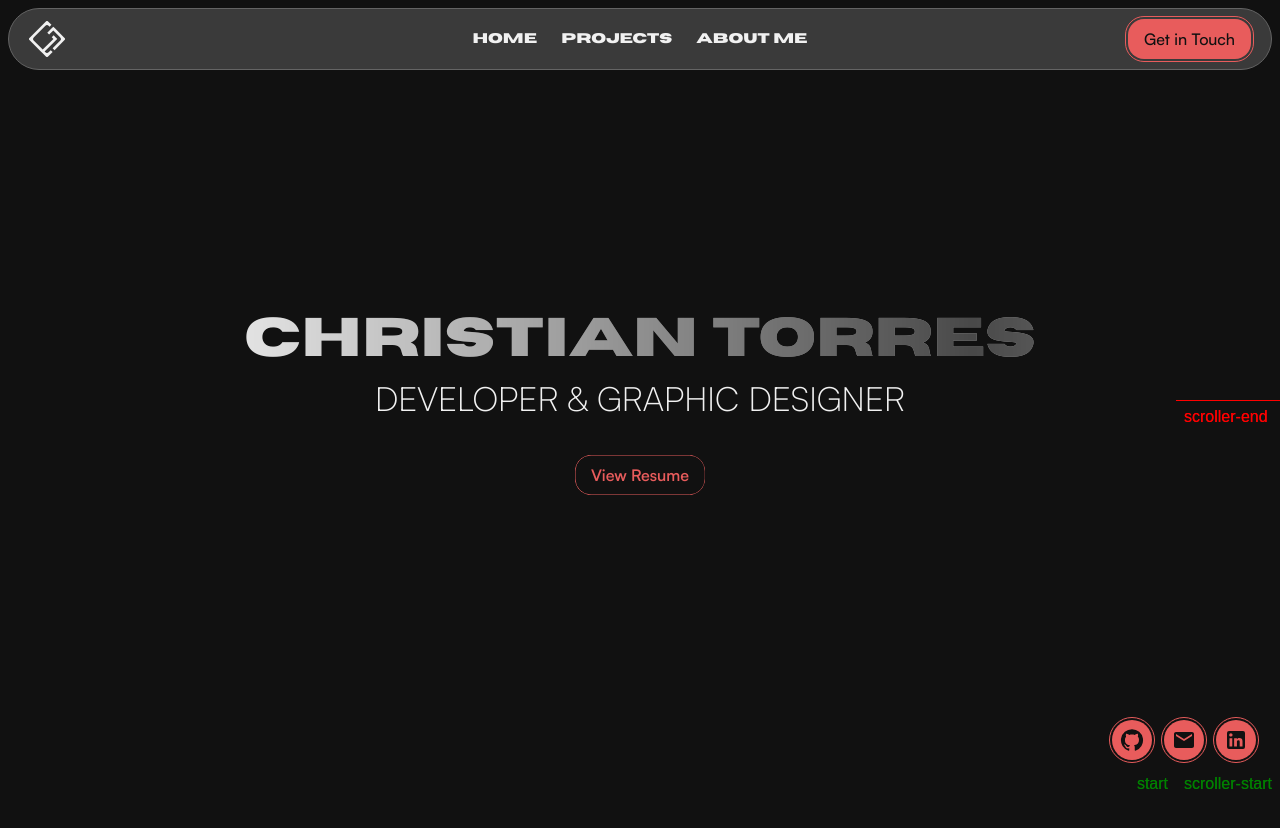
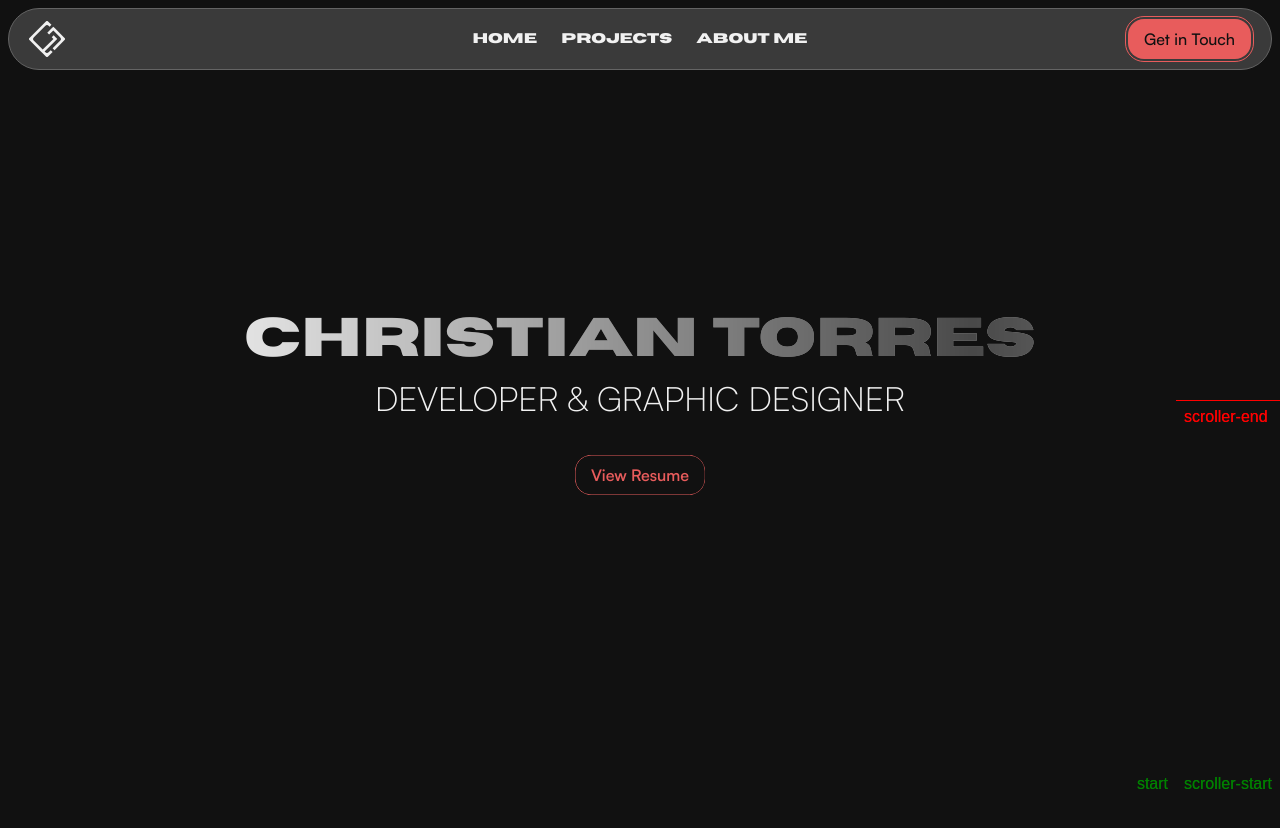
Before and after one commit to torutilla/React-Portfolio, a React (Vite) app: page / in a window 1280 px wide. Shown: the top 828 px of the page. Built offline with nearby package versions, Linux system fonts and the light colour scheme.

Commit message:
moved socials

```diff
--- a/src/sections/Hero/Hero.tsx
+++ b/src/sections/Hero/Hero.tsx
@@ -1,8 +1,6 @@
 import WipeAnimator from "../../components/animator/WipeAnimator.tsx";
 import OutlineButton from "../../components/common/buttons/OutlineButton.tsx";
-import FillButton from "../../components/common/buttons/FillButton.tsx";
 import HeroTitle from "../../components/common/texts/HeroTitle.tsx";
-import { Email, GitHub, LinkedIn } from "@mui/icons-material";
 
 function Hero() {
   return (
@@ -23,20 +21,6 @@ function Hero() {
       <div className="call-to-action flex gap-2 justify-center">
         <OutlineButton>View Resume</OutlineButton>
       </div>
-      <div
-        id="socials-container"
-        className="absolute right-6 bottom-10  h-auto flex gap-sm"
-      >
-        <FillButton variant="icon">
-          <GitHub />
-        </FillButton>
-        <FillButton variant="icon">
-          <Email />
-        </FillButton>
-        <FillButton variant="icon">
-          <LinkedIn />
-        </FillButton>
-      </div>
     </div>
   );
 }
```
